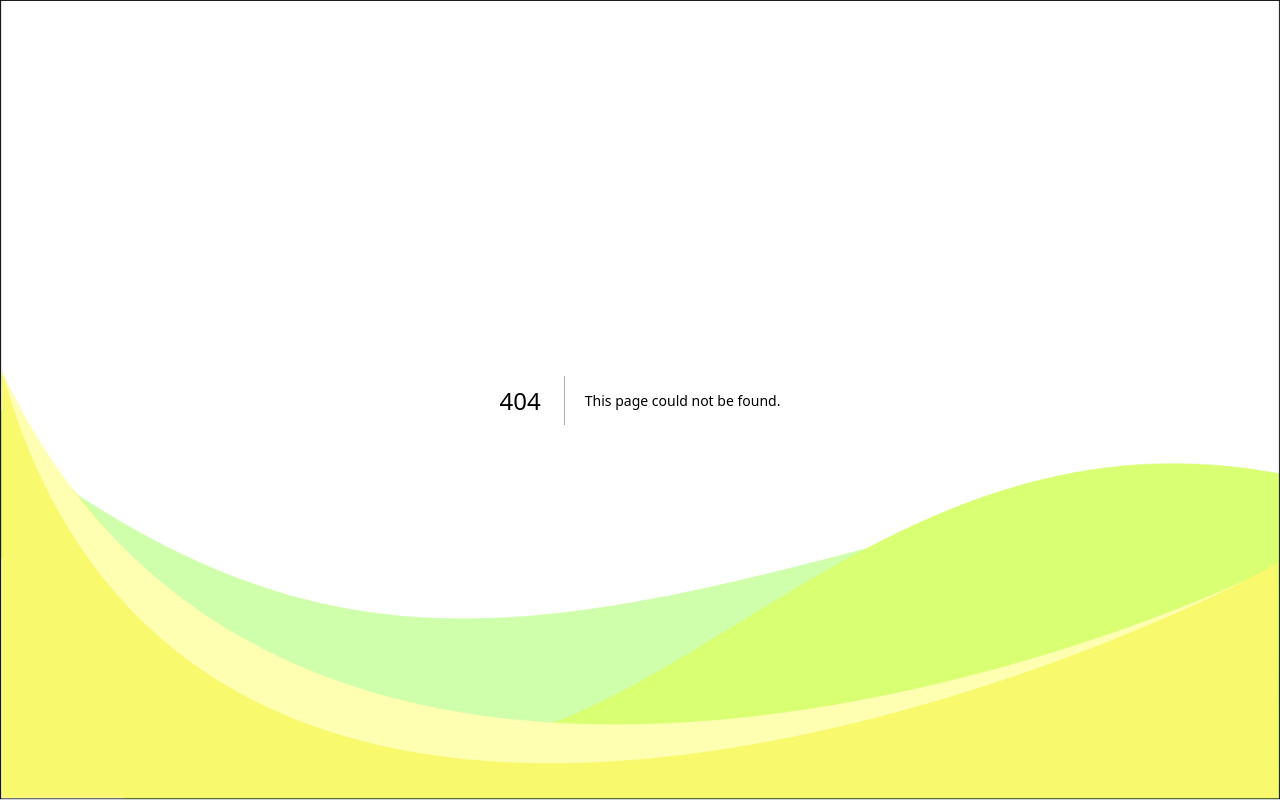
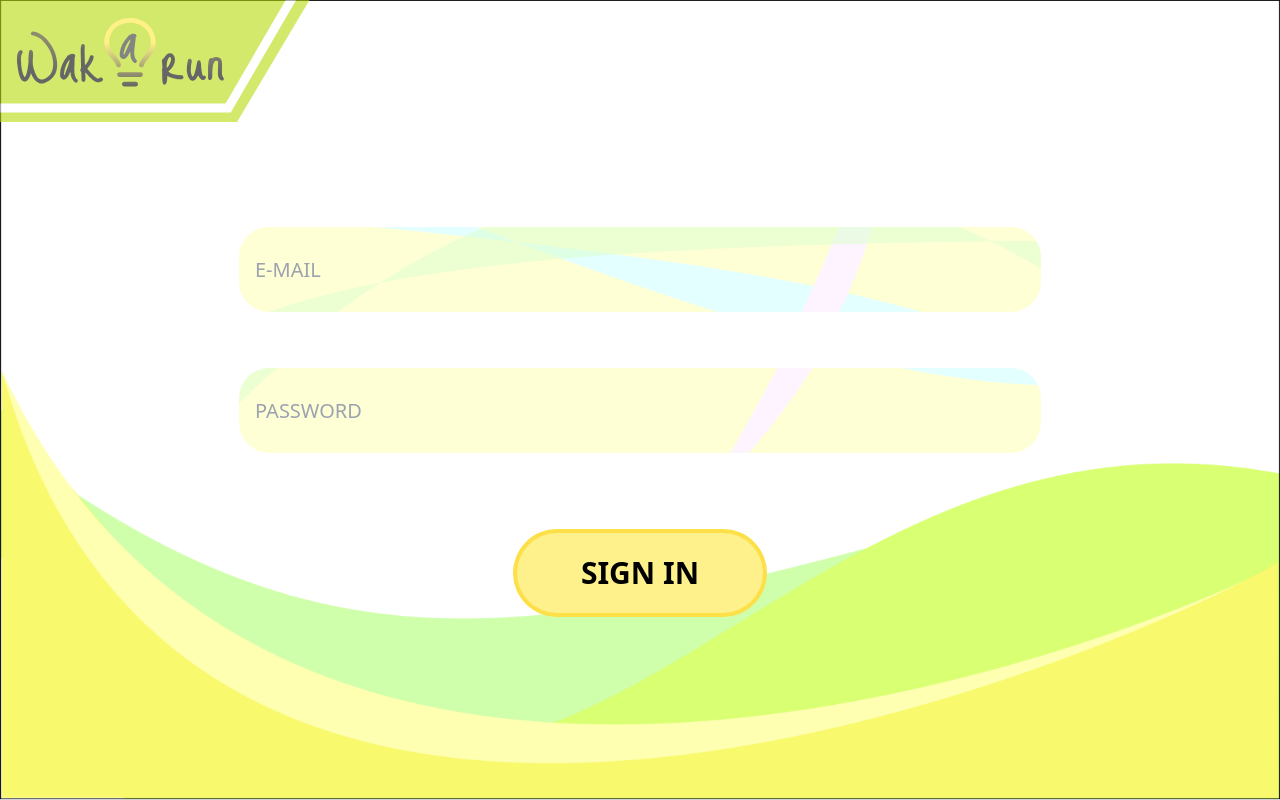
Before and after one commit to hackathon-2024-autumn-Eteam/Wakarun_Frontend, a Next.js app in the folder wakarun/: page /auth/signin in a window 1280 px wide. Before the commit this address had no page. Built offline with nearby package versions, Linux system fonts and the light colour scheme.

Commit message:
サインイン画面（デザインのみ）追加

```diff
--- a/wakarun/app/auth/login/page.tsx
+++ /dev/null
@@ -1,7 +0,0 @@
-export default function Page() {
-  return (
-    <>
-      <h1>Hello, login!</h1>
-    </>
-  );
-}
--- /dev/null
+++ b/wakarun/app/auth/signin/page.tsx
@@ -0,0 +1,62 @@
+import LittleHeader from "@/app/components/layout/LittleHeader";
+import SigninBackground from "@/public/images/signinbackground.png";
+import Image from "next/image";
+
+export default function SigninPage() {
+  return (
+    <>
+      <button className="hover:opacity-60 transition-opacity">
+        <LittleHeader/>
+      </button>
+      <div className="flex flex-col justify-center min-h-[70vh]">
+        <div className="relative w-full max-w-[850px] mx-auto p-6">
+          {/* フォーム */}
+          <form className="space-y-14 relative">
+            {/* EMAIL入力フィールド */}
+            <div className="relative h-[85px] overflow-hidden rounded-[30px]">
+              <div className="absolute inset-0">
+                <Image
+                  src={SigninBackground}
+                  alt=""
+                  fill
+                  className="object-cover object-[center_33%]"
+                  priority
+                />
+              </div>
+              <input
+                type="email"
+                name="email"
+                placeholder="E-MAIL"
+                className="relative w-full h-full px-4 bg-transparent border-none focus:ring-0 focus:outline-none placeholder:text-gray-400 placeholder:text-xl text-xl"
+              />
+            </div>
+
+            {/* PASSWORD入力フィールド */}
+            <div className="relative h-[85px] overflow-hidden rounded-[30px]">
+              <div className="absolute inset-0">
+                <Image
+                  src={SigninBackground}
+                  alt=""
+                  fill
+                  className="object-cover object-[center_100%]"
+                  priority
+                />
+              </div>
+              <input
+                type="password"
+                name="password"
+                placeholder="PASSWORD"
+                className="relative w-full h-full px-4 bg-transparent border-none focus:ring-0 focus:outline-none placeholder:text-gray-400 placeholder:text-xl text-xl"
+              />
+            </div>
+          </form>
+        </div>
+        <div className="flex justify-center mt-[7vh]">
+          <button className="relative h-20 overflow-hidden rounded-full bg-yellow-200 px-16 py-2.5 ring-yellow-300 ring-4 text-black transition-all duration-300 hover:bg-yellow-100 hover:ring-4 hover:ring-yellow-300 hover:ring-offset-4">
+            <span className="relative text-3xl font-black">SIGN IN</span>
+          </button>
+        </div>
+      </div>
+    </>
+  );
+}
```
